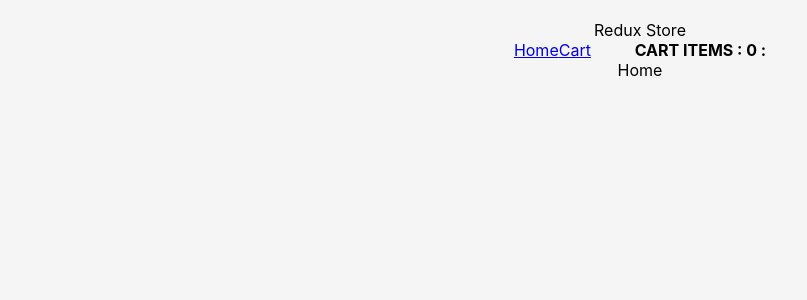
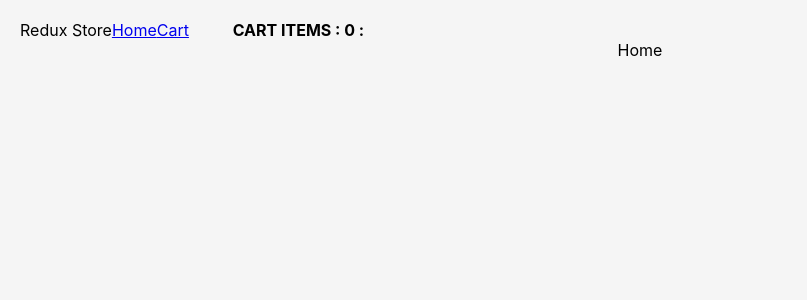
Before and after one commit to SDE-ADNAN/react-redux-toolkit-e-commerce-demo, a React (Create React App) app: page / in a window 1280 px wide. Shown: the top 300 px of the page, without its empty margins (0-807 px from the left). Built offline with nearby package versions, Linux system fonts and the light colour scheme.

Commit message:
made the navbar with links

```diff
--- a/src/App.js
+++ b/src/App.js
@@ -2,6 +2,7 @@ import "./App.css";
 import { BrowserRouter, Route, Routes } from "react-router-dom";
 import Home from "./Pages/Home";
 import Cart from "./Pages/Cart";
+import './index.css'
 import Navbar from "./components/Navbar";
 
 function App() {
@@ -10,8 +11,8 @@ function App() {
       <BrowserRouter>
         <Navbar/>
         <Routes>
-          <Route className='navLink' path="/" element={<Home/>} />
-          <Route className='navLink' path="/cart" element={<Cart/>} />
+          <Route className="navLink" path="/" element={<Home/>} />
+          <Route className="navLink" path="/cart" element={<Cart/>} />
         </Routes>
       </BrowserRouter>
     </div>
--- a/src/components/Navbar.js
+++ b/src/components/Navbar.js
@@ -1,17 +1,17 @@
-import React from 'react'
-import { Link } from 'react-router-dom'
+import React from "react";
+import { Link } from "react-router-dom";
 
 const Navbar = () => {
   return (
-    <div>
-        <span className='logo'>Redux Store</span>
-        <div>
-            <Link to="/"  >Home</Link>
-            <Link to='/cart'>Cart</Link>
-            <span className='cartCount'> Cart Items : 0 :</span>
-        </div>
+    <div style={{ display: "flex", alignItems: "space-between" }}>
+      <span className="logo">Redux Store</span>
+      <div>
+        <Link to="/">Home</Link>
+        <Link to="/cart">Cart</Link>
+        <span className="cartCount"> Cart Items : 0 :</span>
+      </div>
     </div>
-  )
-}
+  );
+};
 
-export default Navbar
+export default Navbar;
--- a/src/index.css
+++ b/src/index.css
@@ -47,9 +47,9 @@ img {
   margin-left: 40px;
 }
 .navLink {
-  text-decoration: none;
-  color: black;
-  margin-left: 20px;
+  text-decoration: none !important;
+  color: black !important;
+  margin-left: 20px !important;
 }
 
 .cartCard {
```
